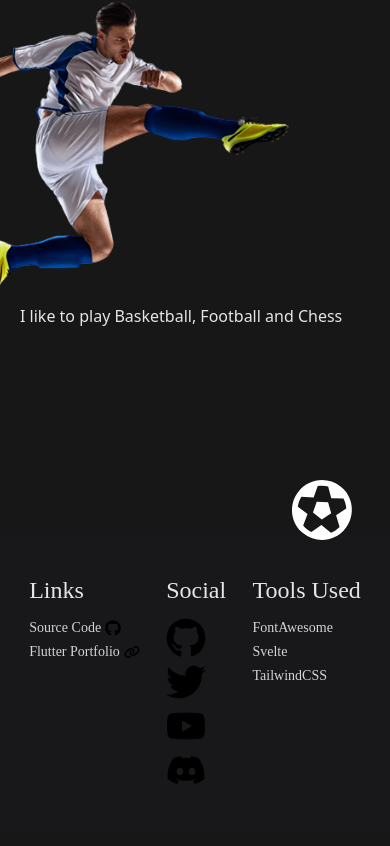
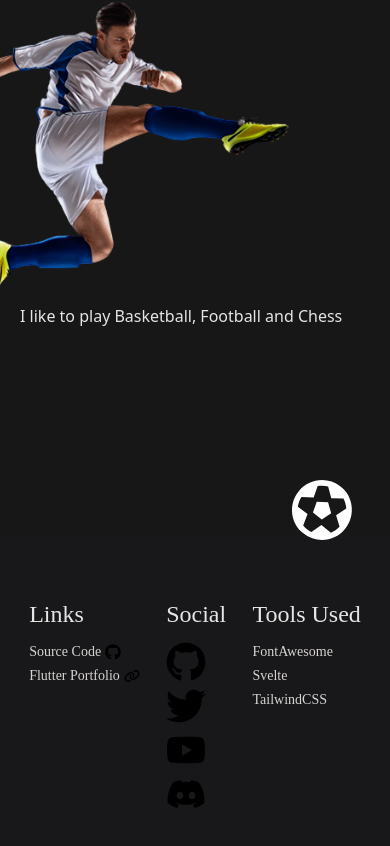
Before and after one commit to Rashaad1268/Portfolio, a SvelteKit app in the folder frontend-svelte/: page / in a window 390 px wide. Shown: the part 3094-3940 px from the top of the page. Built offline with nearby package versions, Linux system fonts and the light colour scheme; a web font is replaced by a local one.

Commit message:
Add padding to footer

```diff
--- a/frontend-svelte/src/routes/footer.svelte
+++ b/frontend-svelte/src/routes/footer.svelte
@@ -51,7 +51,7 @@
     }
 
     footer > div {
-        @apply flex flex-col justify-start items-start;
+        @apply flex flex-col justify-start items-start my-6 sm:my-0;
     }
 
     .footer-title {
```
